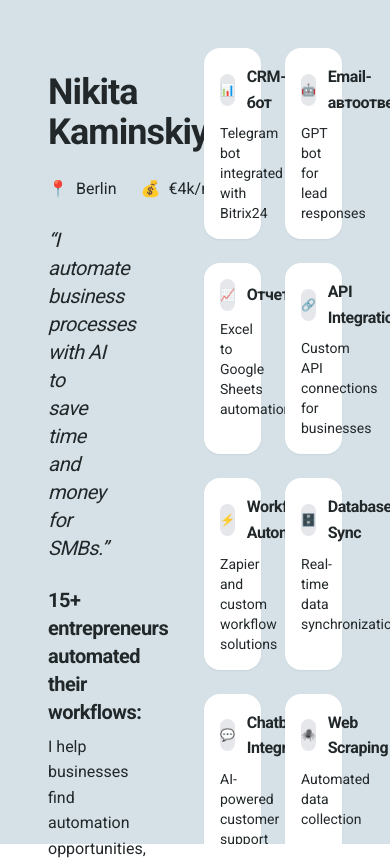
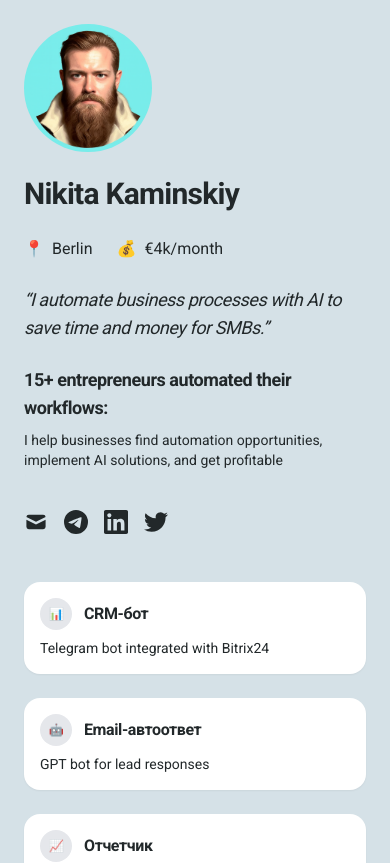
Before and after one commit to MrKaminskiy/nikitakaminskiy.com, a Next.js app: page / in a window 390 px wide. Shown: the top 863 px of the page. Built offline with nearby package versions, Linux system fonts and the light colour scheme.

Commit message:
Add responsive design: mobile-first layout with personal info on top and single-column project cards

```diff
--- a/src/app/page.tsx
+++ b/src/app/page.tsx
@@ -2,11 +2,11 @@
 export default function Home() {
   return (
     <div className="min-h-screen bg-custom-primary text-custom-primary">
-      <main className="flex h-screen">
-        {/* Left Column - Personal Info (40% width, fixed) */}
-        <div className="w-2/5 p-12 flex flex-col justify-start space-y-6">
+      <main className="flex flex-col lg:flex-row min-h-screen lg:h-screen">
+        {/* Left Column - Personal Info (40% width on desktop, full width on mobile) */}
+        <div className="w-full lg:w-2/5 p-6 lg:p-12 flex flex-col justify-start space-y-6">
             {/* Profile Photo */}
-            <div className="w-40 h-40 rounded-full overflow-hidden">
+            <div className="w-32 h-32 lg:w-40 lg:h-40 rounded-full overflow-hidden">
               <img
                 src="/images/profile.jpg"
                 alt="Nikita Kaminskiy"
@@ -15,7 +15,7 @@
             </div>
 
             {/* Name */}
-            <h1 className="text-4xl font-bold">
+            <h1 className="text-3xl lg:text-4xl font-bold">
               Nikita Kaminskiy
             </h1>
 
@@ -32,16 +32,16 @@
             </div>
 
             {/* Manifest */}
-            <p className="text-xl italic text-custom-primary leading-relaxed">
+            <p className="text-lg lg:text-xl italic text-custom-primary leading-relaxed">
               &ldquo;I automate business processes with AI to save time and money for SMBs.&rdquo;
             </p>
 
             {/* Stats */}
             <div>
-              <p className="text-xl font-semibold text-custom-primary">
+              <p className="text-lg lg:text-xl font-semibold text-custom-primary">
                 15+ entrepreneurs automated their workflows:
               </p>
-              <p className="text-custom-primary mt-2">
+              <p className="text-custom-primary mt-2 text-sm lg:text-base">
                 I help businesses find automation opportunities, implement AI solutions, and get profitable
               </p>
             </div>
@@ -96,9 +96,9 @@
             </div>
           </div>
 
-        {/* Right Column - Projects Grid (60% width, scrollable) */}
-        <div className="w-3/5 overflow-y-auto p-12">
-          <div className="grid grid-cols-2 gap-6">
+        {/* Right Column - Projects Grid (60% width on desktop, full width on mobile) */}
+        <div className="w-full lg:w-3/5 overflow-y-auto p-6 lg:p-12">
+          <div className="grid grid-cols-1 lg:grid-cols-2 gap-6">
           {/* Project 1 */}
           <a href="#" className="block bg-white p-4 rounded-2xl shadow-sm hover:shadow-lg hover:bg-gray-200 transition-all duration-200 cursor-pointer">
             <div className="flex items-center space-x-3 mb-2">
```
